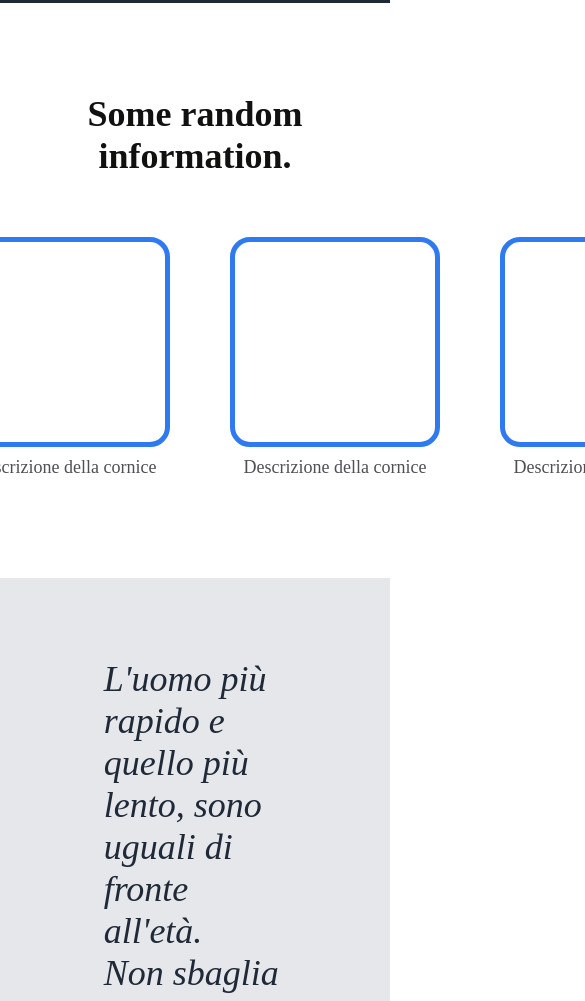
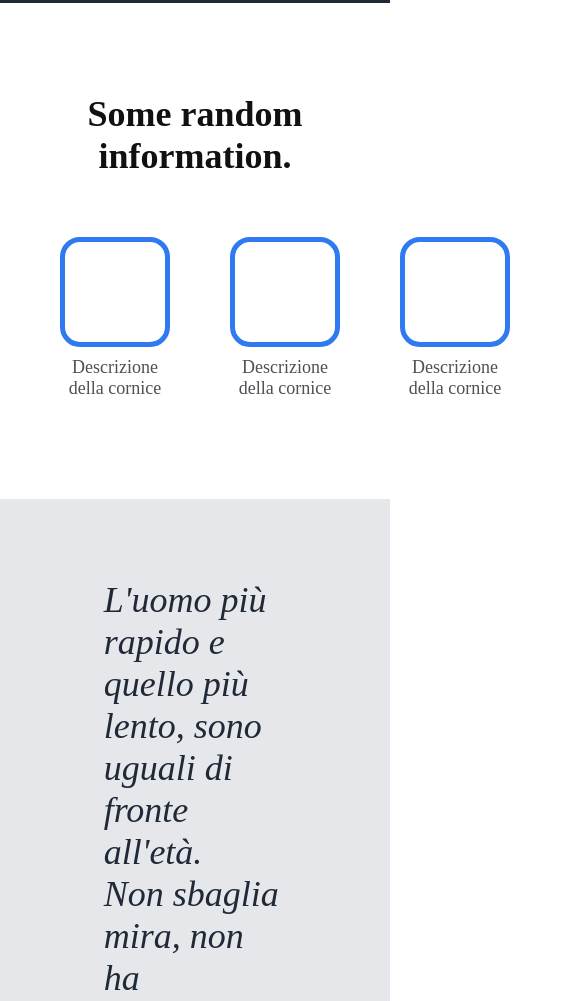
Before and after one commit to fatstalker/LandingPageAssignment, a plain HTML site: page index.html in a window 390 px wide. Shown: the part 925-1926 px from the top of the page, 585 px wide, since content can reach past the window. Drawn offline with Linux system fonts and the light colour scheme.

Commit message:
Boxes have better sizes
added max and min sizes to better adapt to mobile rendering while respecting margins

```diff
--- a/style.css
+++ b/style.css
@@ -159,18 +159,22 @@ main {
     margin-bottom: 100px;
 }
 .cornice {
-    width: 200px;
-    height: 200px;
+
     border-color: #2f79f1;
     border-style: solid;
     border-width: 5px;
     border-radius: 20px;
     margin-bottom: 10px;
+    min-width: 100px;
+    min-height: 100px;
+    max-width: 200px;
+    max-height: 200px;
 }
 
 .descrizione_cornice {
     display: flex;
     justify-content: center;
+    text-align: center;
     font-size: 18px;
     color: #4e5056;
 
```
